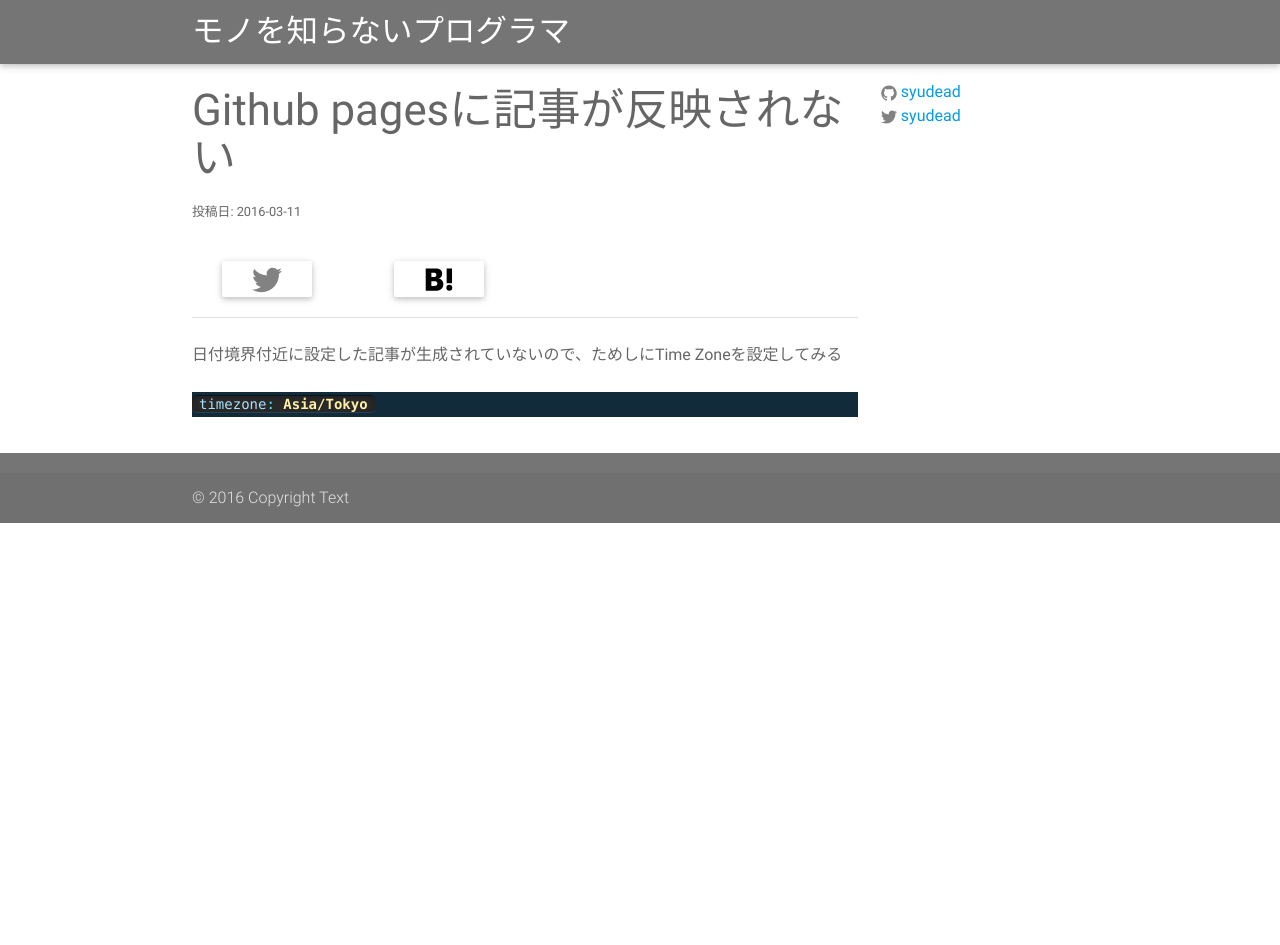
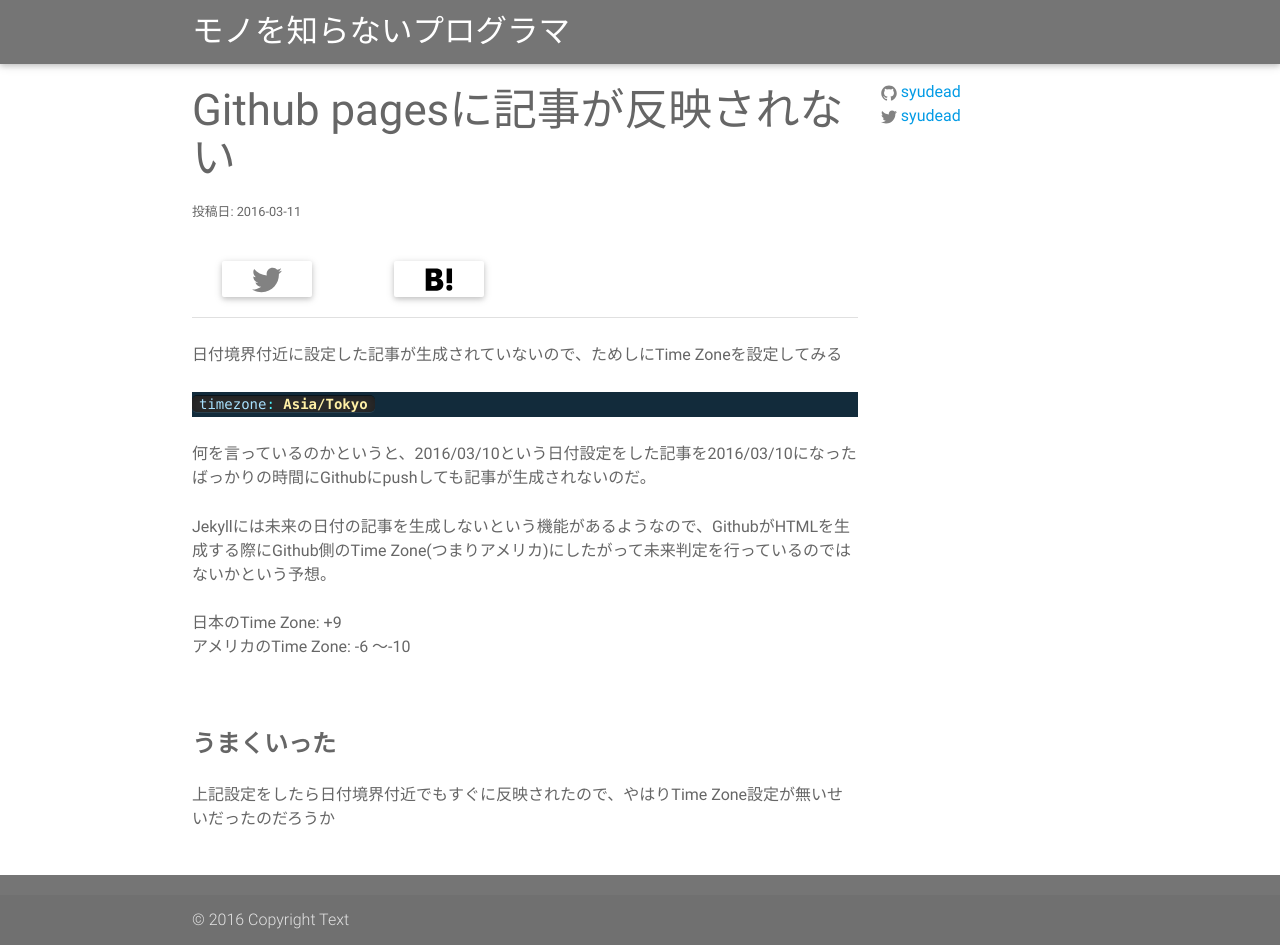
Before and after one commit to syudead/syudead.github.io, a Jekyll site: the page built from _posts/2016-03-11-github-pages-jekyll-timezone.md, in a window 1280 px wide. Built offline with Jekyll 4.4.1, drawn with Linux system fonts in a browser that asks for light colours; before the commit the page ends 900 px from its top, so only the background shows below that.

Commit message:
update 2016-03-11-github-pages-jekyll-timezone

````diff
--- a/_posts/2016-03-11-github-pages-jekyll-timezone.md
+++ b/_posts/2016-03-11-github-pages-jekyll-timezone.md
@@ -8,3 +8,14 @@ title: Github pagesに記事が反映されない
 ```yaml
 timezone: Asia/Tokyo
 ```
+
+何を言っているのかというと、2016/03/10という日付設定をした記事を2016/03/10になったばっかりの時間にGithubにpushしても記事が生成されないのだ。
+
+Jekyllには未来の日付の記事を生成しないという機能があるようなので、GithubがHTMLを生成する際にGithub側のTime Zone(つまりアメリカ)にしたがって未来判定を行っているのではないかという予想。
+
+* 日本のTime Zone: +9
+* アメリカのTime Zone: -6 ～-10
+
+## うまくいった
+
+上記設定をしたら日付境界付近でもすぐに反映されたので、やはりTime Zone設定が無いせいだったのだろうか
````
